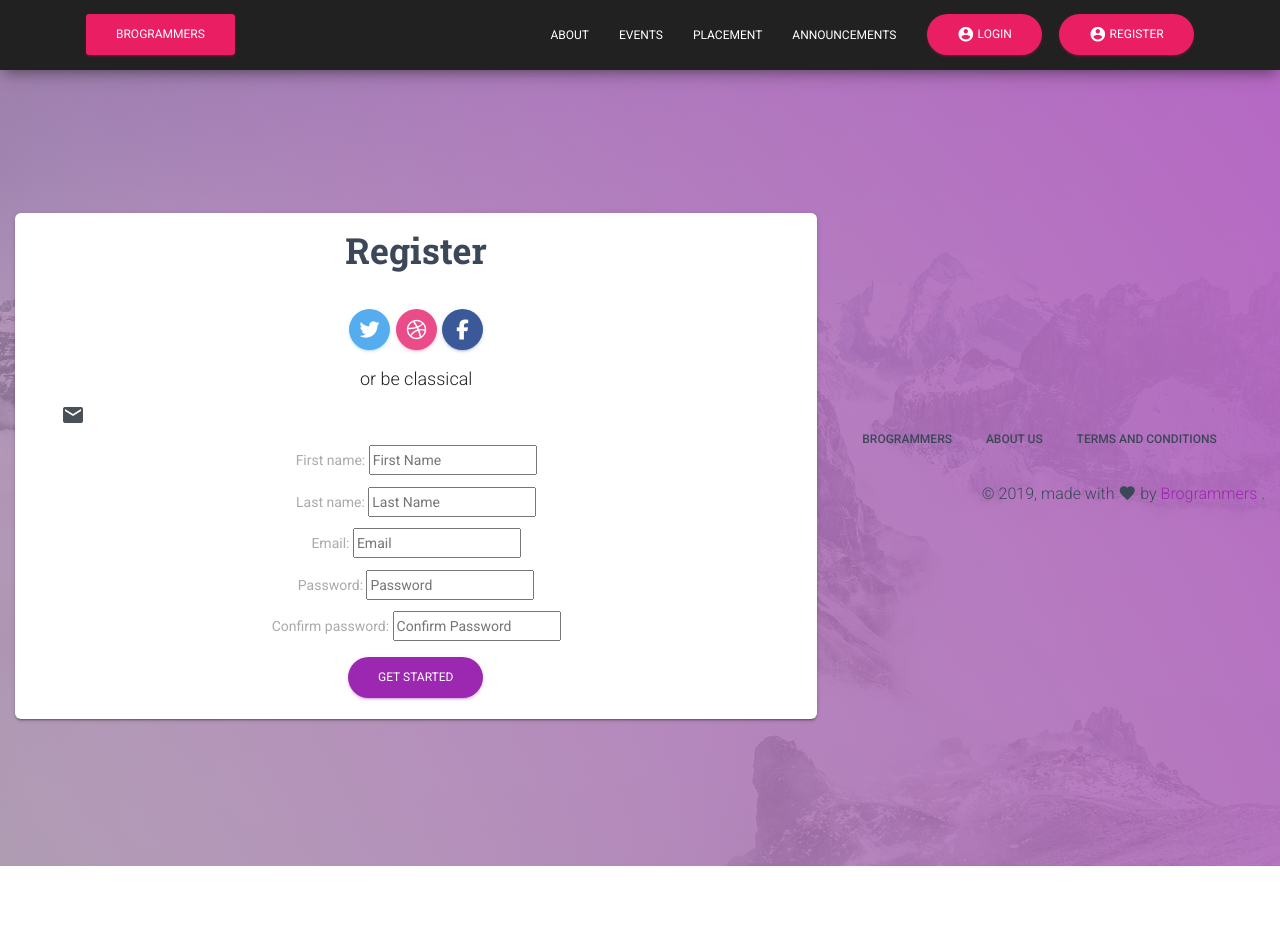
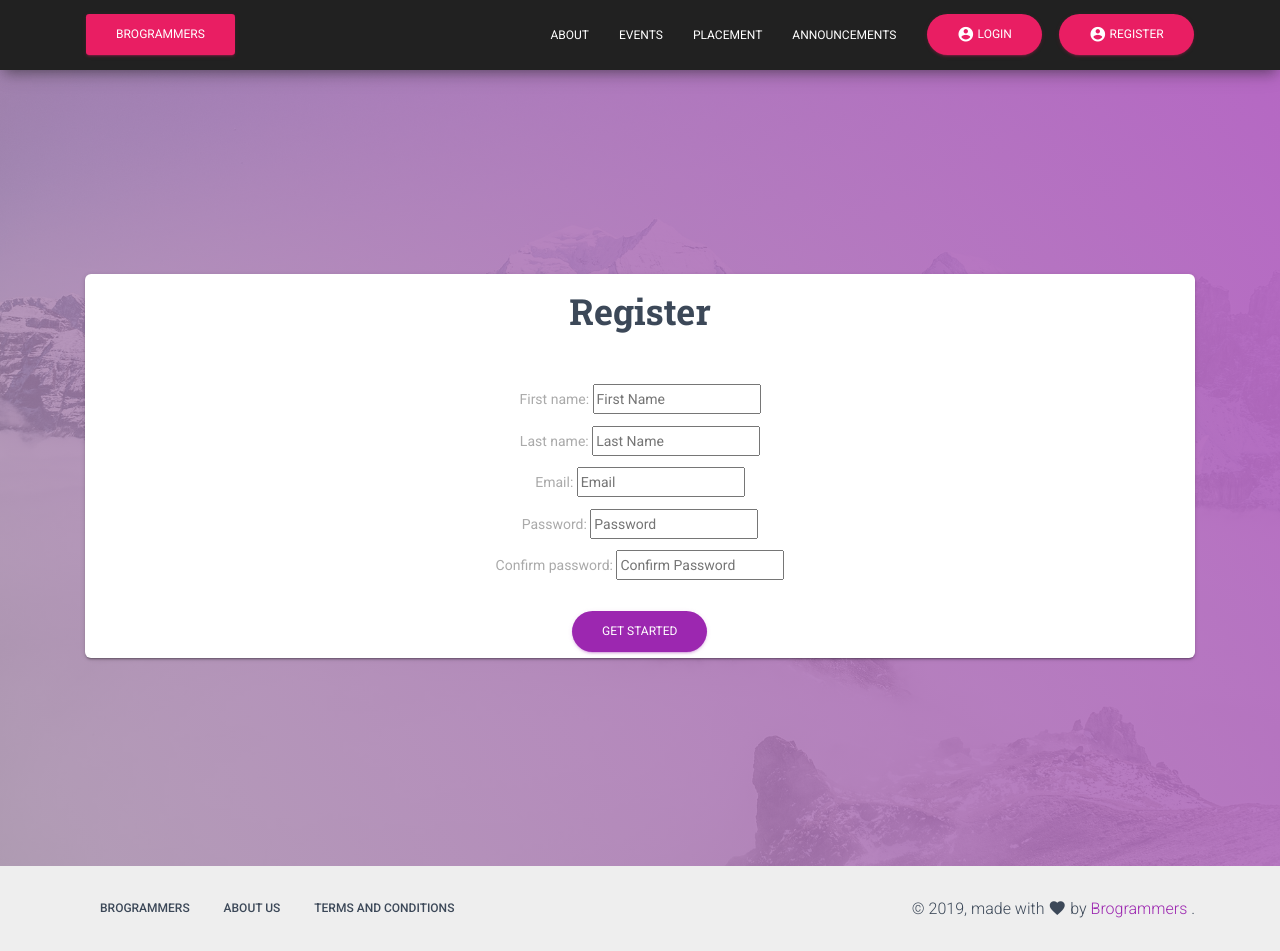
Before and after one commit to amitparshad/gnduweb, a Django app: page //signup/ in a window 1280 px wide. Before the commit the page ends 866 px from the top, so only its background shows below. Run offline with Django 3.2, Linux system fonts and the light colour scheme; some libraries are stand-ins or nearby versions.

Commit message:
fixing amit's mistakes

```diff
--- a/accounts/forms.py
+++ b/accounts/forms.py
@@ -35,12 +35,12 @@
 
 class userform(forms.ModelForm):
 
-    first_name = forms.CharField(widget= forms.TextInput(attrs={'placeholder':'First Name '}),required = True,max_length=30)
+    first_name = forms.CharField(widget= forms.TextInput(attrs={'placeholder':'First Name'}),required = True,max_length=30)
     last_name = forms.CharField(widget = forms.TextInput(attrs={'placeholder':'Last Name'}),max_length = 30)
     email = forms.CharField(widget=forms.EmailInput(attrs={'placeholder':'Email'}),required=True,max_length=50)
     password = forms.CharField(widget=forms.PasswordInput(attrs={'placeholder':'Password'}),required = True,max_length= 50)
     confirm_password = forms.CharField(widget=forms.PasswordInput(attrs={'placeholder':'Confirm Password'}),required=True,max_length=50)
 
-    class Meta():
+    class Meta:
         model = User
-        fields = ['first_name','last_name','email','password']
+        fields = ('first_name','last_name','email','password')
--- a/accounts/templates/accounts/register.html
+++ b/accounts/templates/accounts/register.html
@@ -134,17 +134,6 @@
             </div> -->
 
 
-              <div class="social text-center">
-                <button class="btn btn-just-icon btn-round btn-twitter">
-                  <i class="fa fa-twitter"></i>
-                </button>
-                <button class="btn btn-just-icon btn-round btn-dribbble">
-                  <i class="fa fa-dribbble"></i>
-                </button>
-                <button class="btn btn-just-icon btn-round btn-facebook">
-                  <i class="fa fa-facebook"> </i>
-                </button>
-                <h4> or be classical </h4>
 
 
                   {{ stu }}
@@ -169,7 +158,7 @@
                   <div class="input-group">
                     <div class="input-group-prepend">
                       <span class="input-group-text">
-                          <i class="material-icons">mail</i>
+                          <i class="material-icons"></i>
                       </span>
                     </div >
 
@@ -184,8 +173,21 @@
                       </span>
                     </div> -->
               <form method = "post" action="">
-    {% csrf_token %}
-    {{ form.as_p }}
+              	<div class="text-center">
+
+
+
+
+     {% csrf_token %}
+   	{{ form.as_p }}
+
+
+
+
+    	</div>
+
+
+    			</div>
                <!-- sss  <input type="password" name="password1" placeholder="Password..." class="form-control" />
                   </div>
                 </div>
```
Also changed, not shown: db.sqlite3.
